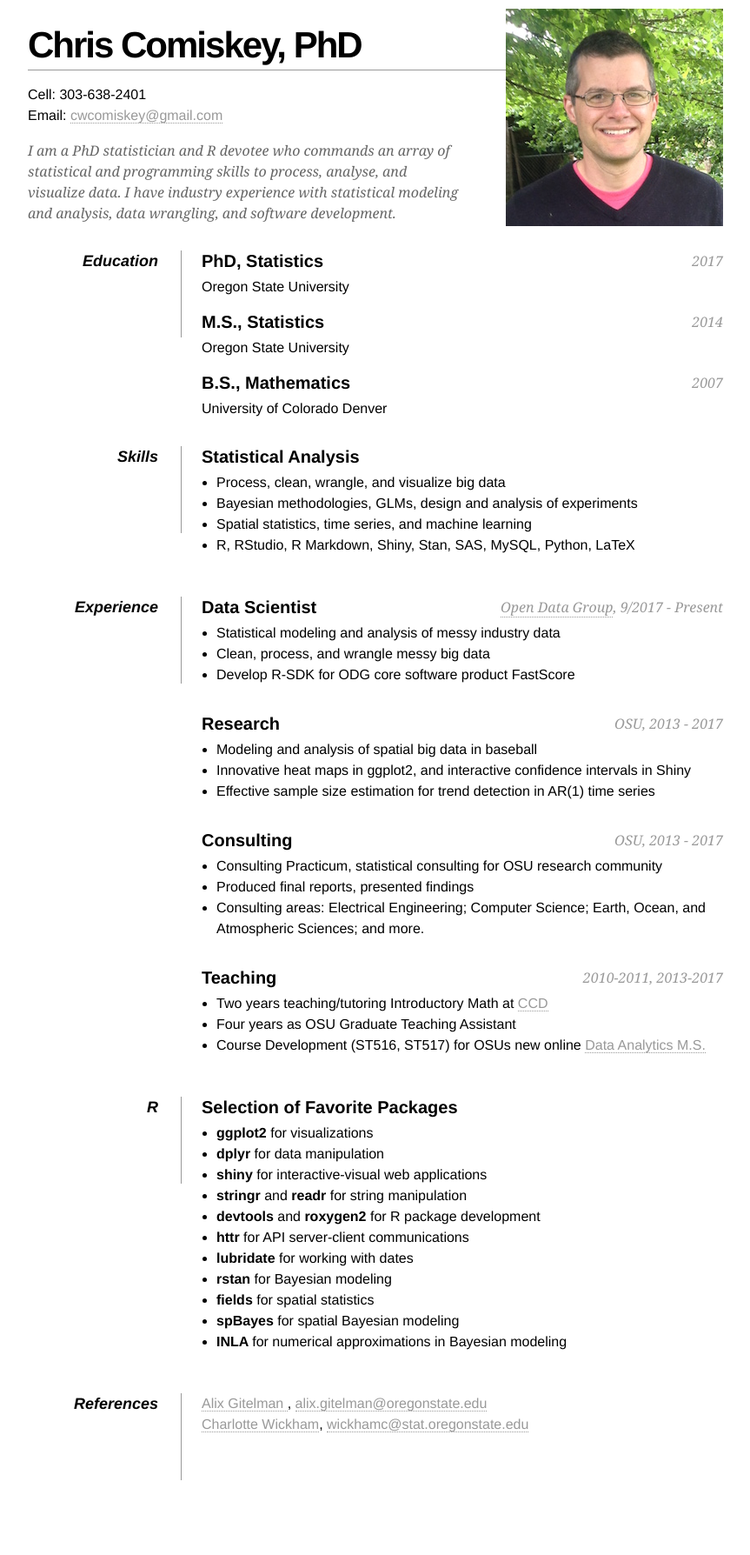
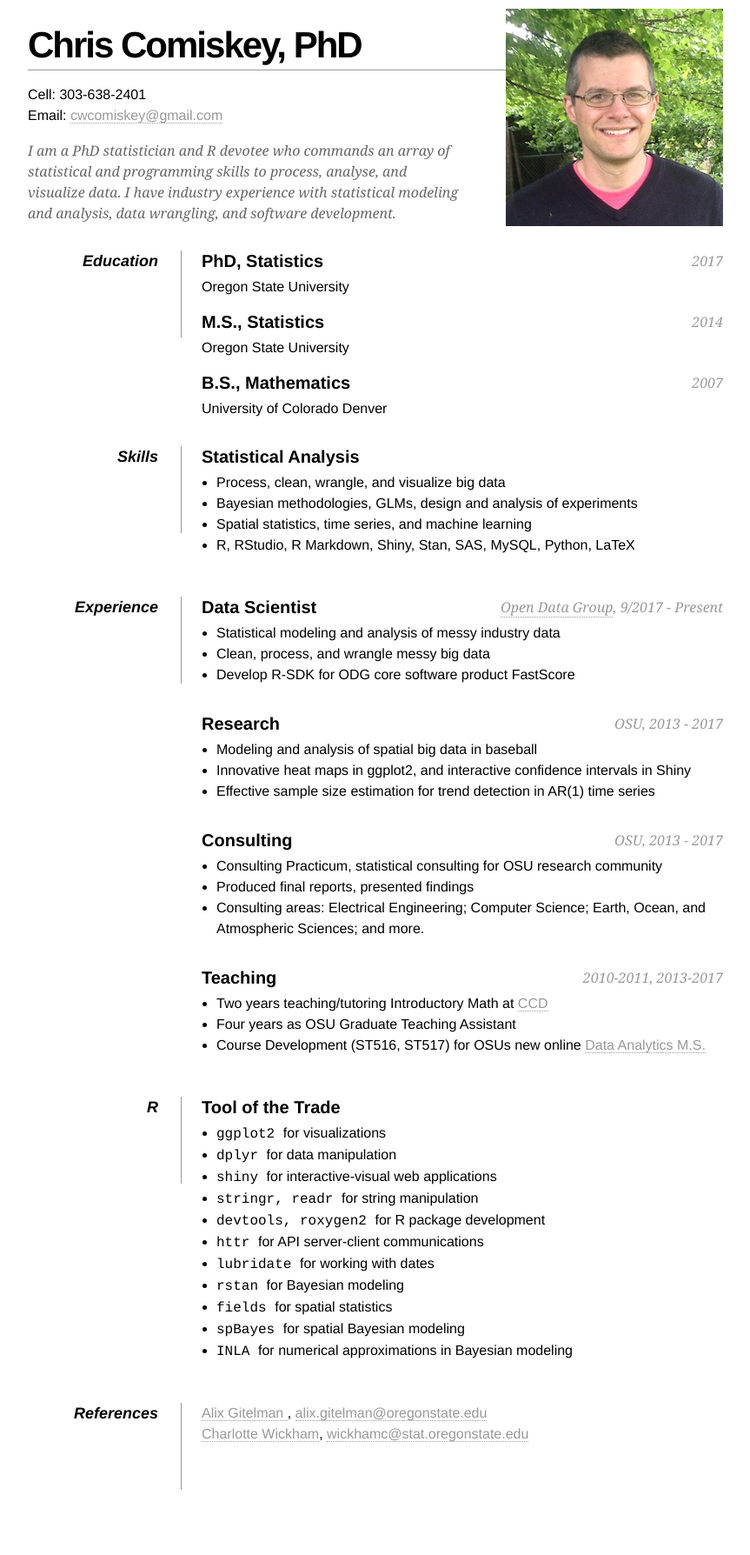
Before and after one commit to cwcomiskey/cwcomiskey.github.io, a Jekyll site: the page index.html, which Jekyll copies as it is, in a window 1280 px wide. Shown: the whole page at 87% size, without its empty margins (208-1071 px from the left). Built offline with Jekyll 4.4.1, drawn with Linux system fonts in a browser that asks for light colours.

Commit message:
Courier font for package names

```diff
--- a/index.html
+++ b/index.html
@@ -142,19 +142,19 @@
 
             <dt> R </dt>
 	    <dd>
-	    <h2> Selection of Favorite Packages </h2>
+	    <h2> Tool of the Trade </h2>
 		<ul>
-			<li> <b> ggplot2 </b> for visualizations
-			<li> <b> dplyr </b> for data manipulation </li>
-			<li> <b> shiny </b> for interactive-visual web applications </li>
-			<li> <b> stringr </b> and <b> readr </b> for string manipulation </li>
-			<li> <b> devtools </b> and <b> roxygen2 </b> for R package development </li>
-			<li> <b> httr </b> for API server-client communications </li>
-			<li> <b> lubridate </b> for working with dates </li>
-			<li> <b> rstan </b> for Bayesian modeling </li>
-			<li> <b> fields </b> for spatial statistics </li>
-			<li> <b> spBayes </b> for spatial Bayesian modeling </li>
-			<li> <b> INLA </b> for numerical approximations in Bayesian modeling </li>
+			<li> <font face="Courier"> ggplot2 </font face="Courier"> for visualizations
+			<li> <font face="Courier"> dplyr </font face="Courier"> for data manipulation </li>
+			<li> <font face="Courier"> shiny </font face="Courier"> for interactive-visual web applications </li>
+			<li> <font face="Courier"> stringr, readr </font face="Courier"> for string manipulation </li>
+			<li> <font face="Courier"> devtools, roxygen2 </font face="Courier"> for R package development </li>
+			<li> <font face="Courier"> httr </font face="Courier"> for API server-client communications </li>
+			<li> <font face="Courier"> lubridate </font face="Courier"> for working with dates </li>
+			<li> <font face="Courier"> rstan </font face="Courier"> for Bayesian modeling </li>
+			<li> <font face="Courier"> fields </font face="Courier"> for spatial statistics </li>
+			<li> <font face="Courier"> spBayes </font face="Courier"> for spatial Bayesian modeling </li>
+			<li> <font face="Courier"> INLA </font face="Courier"> for numerical approximations in Bayesian modeling </li>
             	</ul
 	    </dd>
             <dd class="clear"></dd>
```
